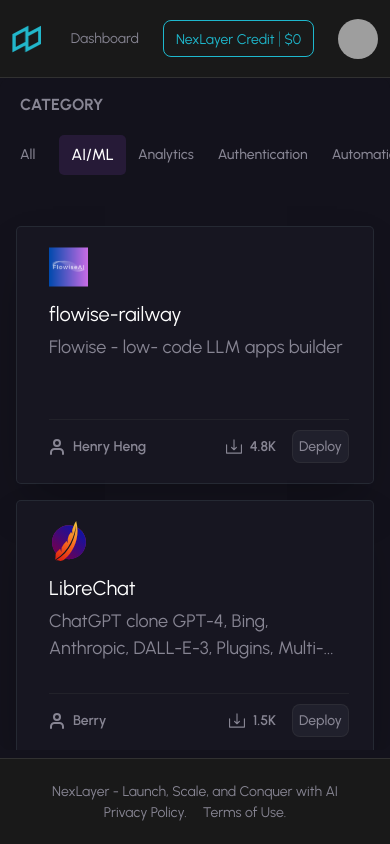
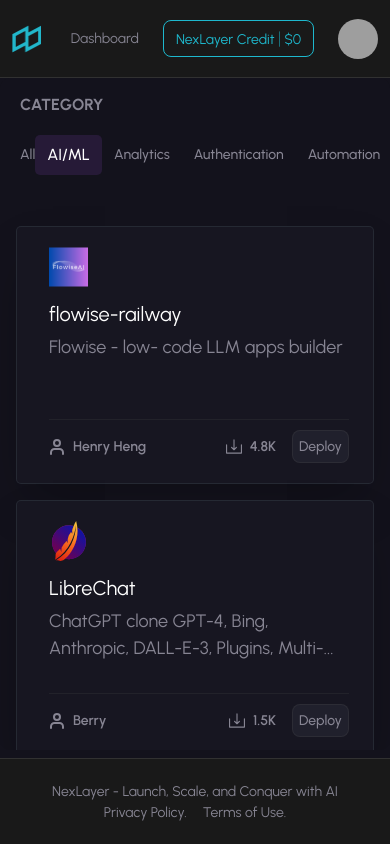
Before and after one commit to Raja-Abbas/nex, a React (Create React App) app: page /marketplace in a window 390 px wide. Built offline with nearby package versions, Linux system fonts and the light colour scheme; grey boxes are pictures that could not be loaded.

Commit message:
made marketplace responsive

```diff
--- a/src/components/common/MarketplaceTemplateSidebar.js
+++ b/src/components/common/MarketplaceTemplateSidebar.js
@@ -48,7 +48,7 @@
               key={item.key}
               className={`md:w-[100%] max-[470px]:px-3 px-5 md:px-3 py-2 mt-0 lg:mt-1 ${
                 activeMenu === item.key
-                  ? "bg-[#261a37] text-base h-10 ml-3 rounded-[5px] text-white flex gap-3 items-center"
+                  ? "bg-[#261a37] text-base h-10 -ml-3 rounded-[5px] text-white flex gap-3 items-center"
                   : "bg-transparent "
               }`}
               onClick={() => handleButtonClick(item.key)}
```
